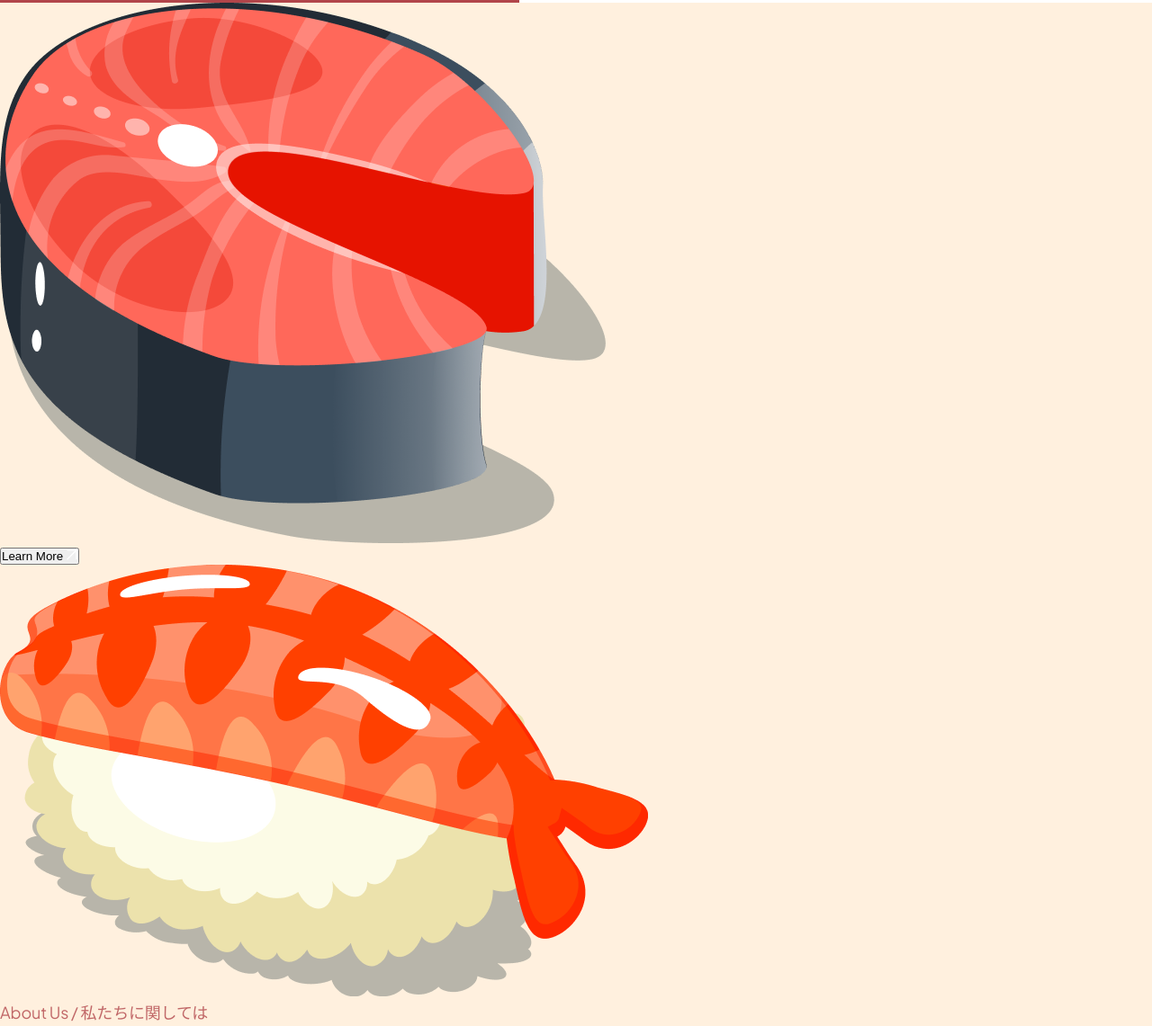
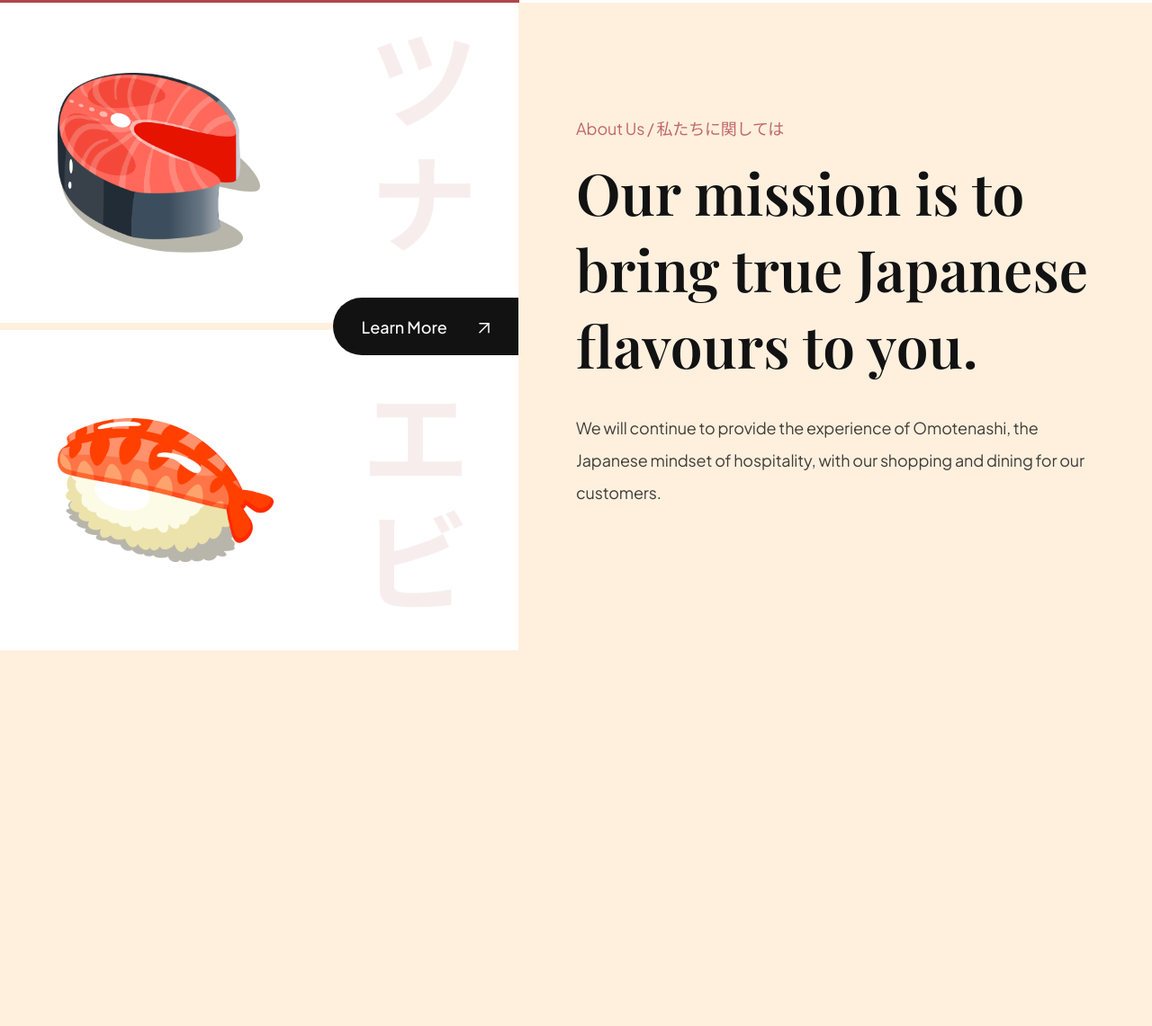
Before and after one commit to Souravbanerjeedata/sushiland-sushi-restaurant-landing-page, a website built with Vite: page index.html in a window 1280 px wide. Shown: the part 795-1936 px from the top of the page at 90% size. After the commit the page ends 1518 px from the top, so only its background shows below. Built offline with nearby package versions, Linux system fonts and the light colour scheme.

Commit message:
about us final commit

```diff
--- a/css/sections/about.css
+++ b/css/sections/about.css
@@ -0,0 +1,73 @@
+.about-us {
+  display: flex;
+  height: 720px;
+  overflow: hidden;
+}
+
+.about-us__image {
+  flex: 1;
+  display: flex;
+  flex-direction: column;
+  justify-content: center;
+  background-color: var(--color-white);
+  position: relative;
+}
+
+.about-us__image div {
+  padding: 32px 64px;
+  flex: 1;
+  display: flex;
+  align-items: center;
+  background-position: center;
+  background-repeat: no-repeat;
+  background-size: contain;
+}
+
+.about-us__image-sushi3 {
+  border-bottom: 8px solid var(--color-creamson);
+  background-image: url(../../assets/about_bg1.png);
+}
+
+.about-us__image-sushi2 {
+  background-image: url(../../assets/about_bg2.png);
+}
+
+.about-us__image-sushi3 img {
+  width: 225px;
+  height: 200px;
+}
+
+.about-us__image-sushi2 img {
+  width: 240px;
+  height: 160px;
+}
+
+.about-us__image button {
+  position: absolute;
+  right: 0;
+  padding: 12px 32px;
+  min-height: 64px;
+  background: var(--secondary-color);
+  border-radius: 32px 0 0 32px;
+  border: 0;
+  outline: 0;
+  color: #fff;
+  font-family: var(--plus-jakarta-sans);
+  font-weight: 500;
+  font-size: 18px;
+  line-height: 23px;
+  cursor: pointer;
+}
+
+.about-us__button img {
+  object-fit: contain;
+  margin-left: 32px;
+}
+
+.about-us__content {
+  display: flex;
+  flex-direction: column;
+  justify-content: center;
+  padding: 64px;
+  flex: 1;
+}
--- a/index.html
+++ b/index.html
@@ -76,21 +76,26 @@
     </section>
     <section class="about-us" id="about-us">
       <div class="about-us__image">
-        <div class="about-us__image-image-sushi3">
-          <img src="assets/sushi-3.png" alt="sushi picture 3">
+        <div class="about-us__image-sushi3">
+          <img src="assets/sushi-3.png" alt="sushi"/>
         </div>
+
         <button class="about-us__button">
           Learn More
-          <img src="assets/arrow-up-right.svg" alt="about us">
+
+          <img src="assets/arrow-up-right.svg" alt="learn more" />
         </button>
-        <div class="about-us__image-image-sushi2">
-          <img src="assets/sushi-2.png" alt="sushi picture 2">
+
+        <div class="about-us__image-sushi2">
+          <img src="assets/sushi-2.png" alt="sushi"/>
         </div>
       </div>
+
       <div class="about-us__content">
         <p class="sushi__subtitle">About Us / 私たちに関しては</p>
         <h3 class="sushi__title">Our mission is to bring true Japanese flavours to you.</h3>
-        <p class="sushi__description">We will continue to provide the experience of Omotenashi, the Japanese mindset of hospitality, with our shopping and dining for our customers.</p>
+        <p class="sushi__description">We will continue to provide the experience of Omotenashi, the Japanese mindset of hospitality, with our shopping and dining for our customers.
+        </p>
       </div>
     </section>
     <script type="module" src="js/script.js"></script>
```
